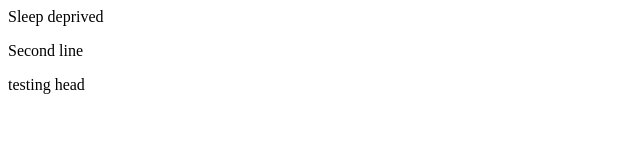
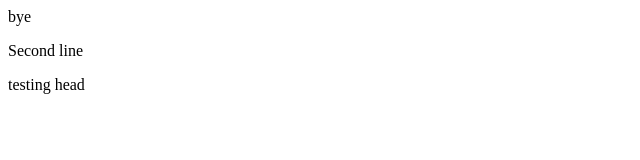
Before and after one commit to Ramyaaaaa/git, a plain HTML site: page index.html in a window 1280 px wide. Shown: the full height of the page, 0-640 px from the left. Drawn offline with Linux system fonts and the light colour scheme.

Commit message:
added bye

```diff
--- a/index.html
+++ b/index.html
@@ -1,3 +1,3 @@
-<p> Sleep deprived </p>
+<p> bye </p>
 <p> Second line  </p>
 <div> testing head </div>
```
